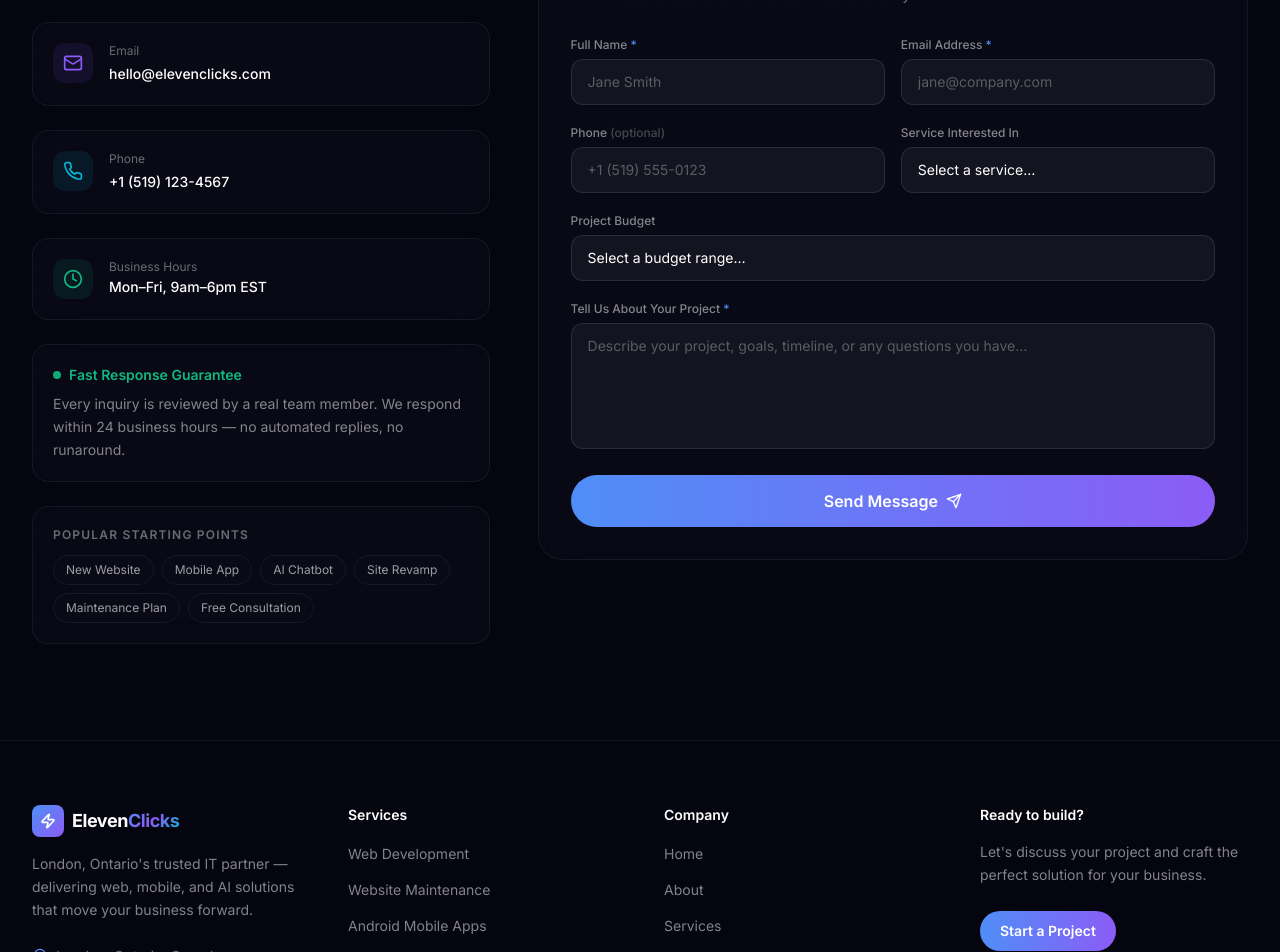
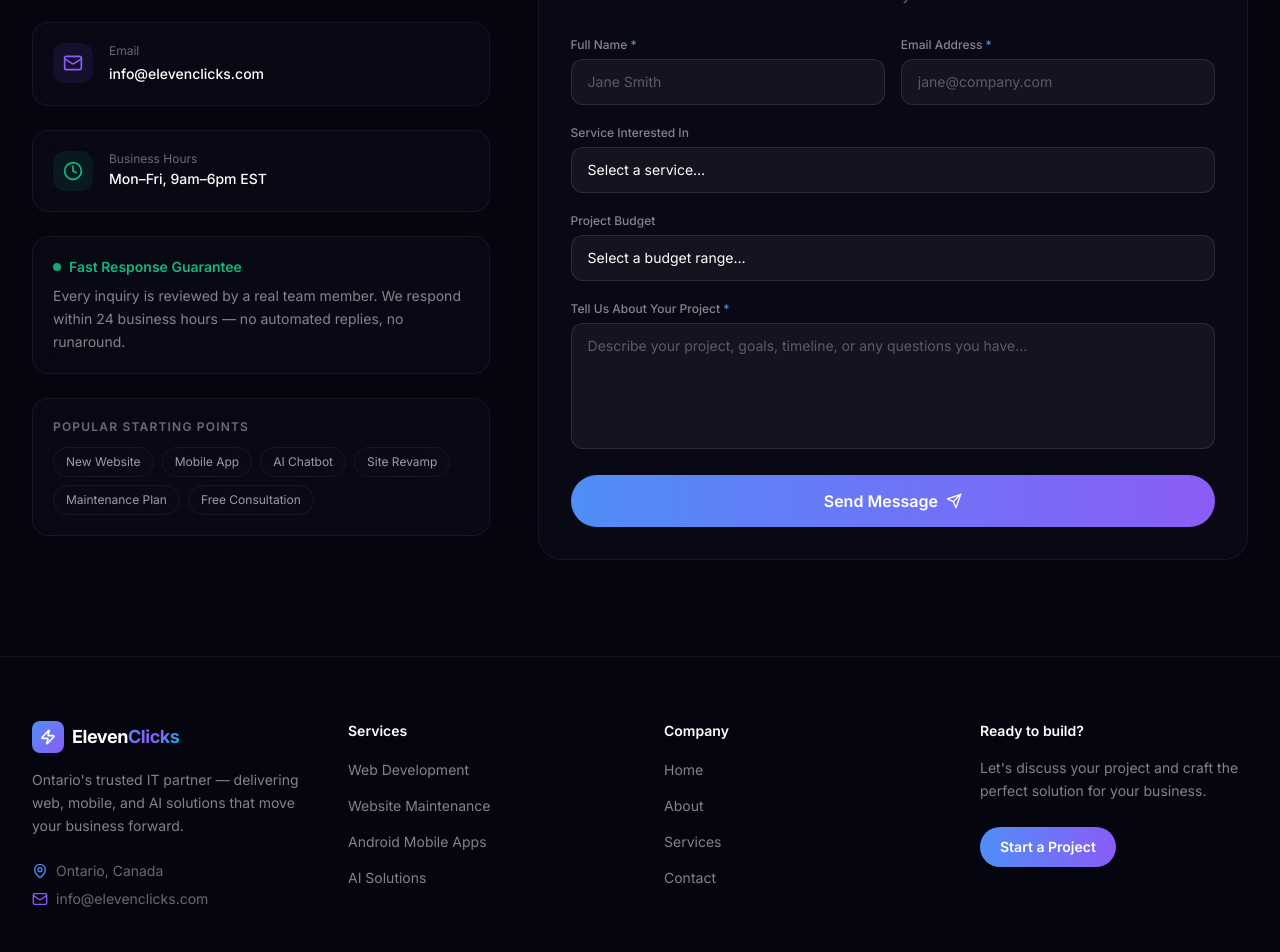
Before and after one commit to ronakabhattrz/eleven-clicks, a Next.js app: page /contact in a window 1280 px wide. Shown: the part 480-1432 px from the top of the page. Built offline with nearby package versions, Linux system fonts and the light colour scheme.

Commit message:
first commit

```diff
--- a/src/app/about/page.tsx
+++ b/src/app/about/page.tsx
@@ -6,7 +6,7 @@
 export const metadata: Metadata = {
   title: "About",
   description:
-    "Learn about ElevenClicks — London Ontario's team of web, mobile, and AI experts.",
+    "Learn about ElevenClicks — Ontario's team of web, mobile, and AI experts.",
 };
 
 const team = [
@@ -100,12 +100,12 @@
             </h1>
             <p className="text-lg text-white/55 max-w-2xl mx-auto">
               We&apos;re a tight-knit team of engineers, designers, and
-              strategists based in London, Ontario — dedicated to building
+              strategists based in Ontario — dedicated to building
               digital products that actually move the needle for our clients.
             </p>
             <div className="mt-6 inline-flex items-center gap-2 px-4 py-2 rounded-full glass border border-white/10 text-sm text-white/60">
               <MapPin className="w-4 h-4 text-[#4F8EF7]" />
-              London, Ontario, Canada
+              Ontario, Canada
             </div>
           </AnimatedSection>
         </div>
@@ -117,7 +117,7 @@
           <div className="grid lg:grid-cols-2 gap-12 items-center">
             <AnimatedSection direction="left">
               <h2 className="text-3xl lg:text-4xl font-bold mb-6">
-                Built in London,{" "}
+                Built in Ontario,{" "}
                 <span className="text-gradient">Serving Canada</span>
               </h2>
               <p className="text-white/60 leading-relaxed mb-4">
@@ -127,13 +127,13 @@
                 slow turnarounds.
               </p>
               <p className="text-white/60 leading-relaxed mb-4">
-                We started as a small web shop in London and grew by doing great
+                We started as a small web shop in Ontario and grew by doing great
                 work and earning referrals. Today we have a full team of
                 specialists covering web, mobile, AI, design, and
                 infrastructure.
               </p>
               <p className="text-white/60 leading-relaxed">
-                Whether you&apos;re a local London business or a startup scaling
+                Whether you&apos;re a local Ontario business or a startup scaling
                 across Canada, we bring the same energy and expertise to every
                 engagement.
               </p>
@@ -144,7 +144,7 @@
                   { value: "2019", label: "Founded" },
                   { value: "50+", label: "Projects" },
                   { value: "6", label: "Team Members" },
-                  { value: "🍁", label: "London, ON" },
+                  { value: "🍁", label: "Ontario, Canada" },
                 ].map((item) => (
                   <div key={item.label} className="text-center">
                     <p className="text-3xl font-bold text-gradient mb-1">
--- a/src/app/api/contact/route.ts
+++ b/src/app/api/contact/route.ts
@@ -4,11 +4,11 @@
 export const dynamic = "force-dynamic";
 
 export async function POST(req: NextRequest) {
-  const TO_EMAIL = process.env.CONTACT_EMAIL ?? "hello@elevenclicks.com";
+  const TO_EMAIL = process.env.CONTACT_EMAIL ?? "info@elevenclicks.com";
 
   try {
     const body = await req.json();
-    const { name, email, phone, service, budget, message } = body;
+    const { name, email, service, budget, message } = body;
 
     if (!name || !email || !message) {
       return NextResponse.json(
@@ -24,7 +24,7 @@
 
     if (!process.env.RESEND_API_KEY) {
       console.log("Contact form submission (no RESEND_API_KEY configured):", {
-        name, email, phone, service, budget, message,
+        name, email, service, budget, message,
       });
       return NextResponse.json({ success: true });
     }
@@ -42,7 +42,6 @@
           <table style="width: 100%; border-collapse: collapse;">
             <tr><td style="padding: 8px 0; color: #666; width: 120px;">Name</td><td style="padding: 8px 0;"><strong>${name}</strong></td></tr>
             <tr><td style="padding: 8px 0; color: #666;">Email</td><td style="padding: 8px 0;"><a href="mailto:${email}">${email}</a></td></tr>
-            ${phone ? `<tr><td style="padding: 8px 0; color: #666;">Phone</td><td style="padding: 8px 0;">${phone}</td></tr>` : ""}
             ${service ? `<tr><td style="padding: 8px 0; color: #666;">Service</td><td style="padding: 8px 0;">${service}</td></tr>` : ""}
             ${budget ? `<tr><td style="padding: 8px 0; color: #666;">Budget</td><td style="padding: 8px 0;">${budget}</td></tr>` : ""}
           </table>
--- a/src/app/contact/page.tsx
+++ b/src/app/contact/page.tsx
@@ -1,12 +1,12 @@
 import type { Metadata } from "next";
 import AnimatedSection from "@/components/AnimatedSection";
 import ContactForm from "@/components/ContactForm";
-import { MapPin, Mail, Phone, Clock } from "lucide-react";
+import { MapPin, Mail, Clock } from "lucide-react";
 
 export const metadata: Metadata = {
   title: "Contact",
   description:
-    "Get in touch with ElevenClicks — London, Ontario's web, mobile, and AI team.",
+    "Get in touch with ElevenClicks — Ontario's web, mobile, and AI team.",
 };
 
 const info = [
@@ -14,22 +14,15 @@
     icon: MapPin,
     color: "#4F8EF7",
     label: "Location",
-    value: "London, Ontario, Canada",
+    value: "Ontario, Canada",
     href: null,
   },
   {
     icon: Mail,
     color: "#8B5CF6",
     label: "Email",
-    value: "hello@elevenclicks.com",
-    href: "mailto:hello@elevenclicks.com",
-  },
-  {
-    icon: Phone,
-    color: "#06B6D4",
-    label: "Phone",
-    value: "+1 (519) 123-4567",
-    href: "tel:+15191234567",
+    value: "info@elevenclicks.com",
+    href: "mailto:info@elevenclicks.com",
   },
   {
     icon: Clock,
--- a/src/app/privacy/page.tsx
+++ b/src/app/privacy/page.tsx
@@ -21,8 +21,8 @@
       </p>
       <p className="text-white/55 leading-relaxed">
         For questions about this policy, contact us at{" "}
-        <a href="mailto:hello@elevenclicks.com" className="text-[#4F8EF7] hover:underline">
-          hello@elevenclicks.com
+        <a href="mailto:info@elevenclicks.com" className="text-[#4F8EF7] hover:underline">
+          info@elevenclicks.com
         </a>
         .
       </p>
--- a/src/app/services/page.tsx
+++ b/src/app/services/page.tsx
@@ -13,7 +13,7 @@
 export const metadata: Metadata = {
   title: "Services",
   description:
-    "Web development, website maintenance, Android mobile apps, and AI solutions from ElevenClicks — London, Ontario.",
+    "Web development, website maintenance, Android mobile apps, and AI solutions from ElevenClicks — Ontario.",
 };
 
 const services = [
--- a/src/app/terms/page.tsx
+++ b/src/app/terms/page.tsx
@@ -19,8 +19,8 @@
       </p>
       <p className="text-white/55 leading-relaxed">
         For questions, contact us at{" "}
-        <a href="mailto:hello@elevenclicks.com" className="text-[#4F8EF7] hover:underline">
-          hello@elevenclicks.com
+        <a href="mailto:info@elevenclicks.com" className="text-[#4F8EF7] hover:underline">
+          info@elevenclicks.com
         </a>
         .
       </p>
--- a/src/components/ContactForm.tsx
+++ b/src/components/ContactForm.tsx
@@ -27,7 +27,6 @@
   const [form, setForm] = useState({
     name: "",
     email: "",
-    phone: "",
     service: "",
     budget: "",
     message: "",
@@ -78,7 +77,7 @@
         <button
           onClick={() => {
             setStatus("idle");
-            setForm({ name: "", email: "", phone: "", service: "", budget: "", message: "" });
+            setForm({ name: "", email: "", service: "", budget: "", message: "" });
           }}
           className="mt-2 text-sm text-[#4F8EF7] hover:text-white transition-colors"
         >
@@ -121,21 +120,7 @@
         </div>
       </div>
 
-      {/* Phone + Service */}
-      <div className="grid sm:grid-cols-2 gap-4">
-        <div>
-          <label className="block text-xs font-medium text-white/50 mb-1.5">
-            Phone <span className="text-white/25">(optional)</span>
-          </label>
-          <input
-            name="phone"
-            type="tel"
-            value={form.phone}
-            onChange={update}
-            placeholder="+1 (519) 555-0123"
-            className={inputClass}
-          />
-        </div>
+      {/* Service */}
       <div>
         <label className="block text-xs font-medium text-white/50 mb-1.5">
           Service Interested In
@@ -153,7 +138,6 @@
             </option>
           ))}
         </select>
-        </div>
       </div>
 
       {/* Budget */}
--- a/src/components/Footer.tsx
+++ b/src/components/Footer.tsx
@@ -31,27 +31,20 @@
               </span>
             </Link>
             <p className="text-sm text-white/50 leading-relaxed mb-6">
-              London, Ontario&apos;s trusted IT partner — delivering web, mobile,
+              Ontario&apos;s trusted IT partner — delivering web, mobile,
               and AI solutions that move your business forward.
             </p>
             <div className="flex flex-col gap-2 text-sm text-white/40">
               <span className="flex items-center gap-2">
                 <MapPin className="w-4 h-4 shrink-0 text-[#4F8EF7]" />
-                London, Ontario, Canada
+                Ontario, Canada
               </span>
               <a
-                href="mailto:hello@elevenclicks.com"
+                href="mailto:info@elevenclicks.com"
                 className="flex items-center gap-2 hover:text-white/70 transition-colors"
               >
                 <Mail className="w-4 h-4 shrink-0 text-[#8B5CF6]" />
-                hello@elevenclicks.com
-              </a>
-              <a
-                href="tel:+15191234567"
-                className="flex items-center gap-2 hover:text-white/70 transition-colors"
-              >
-                <Phone className="w-4 h-4 shrink-0 text-[#06B6D4]" />
-                +1 (519) 123-4567
+                info@elevenclicks.com
               </a>
             </div>
           </div>
@@ -112,7 +105,7 @@
         <div className="mt-16 pt-8 border-t border-white/5 flex flex-col sm:flex-row items-center justify-between gap-4">
           <p className="text-xs text-white/30">
             © {new Date().getFullYear()} ElevenClicks. All rights reserved.
-            London, Ontario, Canada.
+            Ontario, Canada.
           </p>
           <div className="flex items-center gap-6">
             <Link href="/privacy" className="text-xs text-white/30 hover:text-white/60 transition-colors">
--- a/src/components/home/Hero.tsx
+++ b/src/components/home/Hero.tsx
@@ -17,6 +17,41 @@
       <div className="absolute top-1/4 left-1/4 w-96 h-96 bg-[#4F8EF7]/10 rounded-full blur-[100px] pointer-events-none" />
       <div className="absolute bottom-1/4 right-1/4 w-96 h-96 bg-[#8B5CF6]/10 rounded-full blur-[100px] pointer-events-none" />
 
+      {/* Floating cards — anchored to the section (full viewport width) so they never overlap content */}
+      <motion.div
+        initial={{ opacity: 0, x: -60 }}
+        animate={{ opacity: 1, x: 0 }}
+        transition={{ duration: 0.7, delay: 0.6 }}
+        className="hidden 2xl:block absolute left-8 top-1/2 -translate-y-1/2 glass border border-white/8 rounded-2xl p-4 w-48"
+      >
+        <div className="flex items-center gap-3 mb-3">
+          <div className="w-8 h-8 rounded-lg bg-[#4F8EF7]/20 flex items-center justify-center text-[#4F8EF7] text-lg">
+            🌐
+          </div>
+          <span className="text-xs font-semibold text-white/80">Web Dev</span>
+        </div>
+        <p className="text-xs text-white/40 leading-relaxed">
+          Modern, fast, and scalable websites built for conversion.
+        </p>
+      </motion.div>
+
+      <motion.div
+        initial={{ opacity: 0, x: 60 }}
+        animate={{ opacity: 1, x: 0 }}
+        transition={{ duration: 0.7, delay: 0.7 }}
+        className="hidden 2xl:block absolute right-8 top-1/2 -translate-y-1/2 glass border border-white/8 rounded-2xl p-4 w-48"
+      >
+        <div className="flex items-center gap-3 mb-3">
+          <div className="w-8 h-8 rounded-lg bg-[#8B5CF6]/20 flex items-center justify-center text-[#8B5CF6] text-lg">
+            🤖
+          </div>
+          <span className="text-xs font-semibold text-white/80">AI Solutions</span>
+        </div>
+        <p className="text-xs text-white/40 leading-relaxed">
+          Custom AI integrations that automate and accelerate your workflows.
+        </p>
+      </motion.div>
+
       <div className="relative mx-auto max-w-7xl px-6 lg:px-8 pt-28 pb-20">
         <div className="max-w-4xl mx-auto text-center">
           {/* Badge */}
@@ -27,7 +62,7 @@
             className="inline-flex items-center gap-2 px-4 py-1.5 rounded-full glass border border-white/10 text-sm text-white/70 mb-8"
           >
             <MapPin className="w-3.5 h-3.5 text-[#4F8EF7]" />
-            London, Ontario, Canada
+            Ontario, Canada
             <span className="w-1.5 h-1.5 rounded-full bg-[#06B6D4] animate-pulse" />
           </motion.div>
 
@@ -52,7 +87,7 @@
             transition={{ duration: 0.6, delay: 0.2 }}
             className="text-lg sm:text-xl text-white/60 max-w-2xl mx-auto mb-10 leading-relaxed"
           >
-            ElevenClicks is London&apos;s premier IT company. From blazing-fast
+            ElevenClicks is Ontario&apos;s premier IT company. From blazing-fast
             websites and Android apps to intelligent AI solutions — we turn your
             vision into powerful digital products.
           </motion.p>
@@ -103,41 +138,6 @@
             ))}
           </motion.div>
         </div>
-
-        {/* Floating cards */}
-        <motion.div
-          initial={{ opacity: 0, x: -60 }}
-          animate={{ opacity: 1, x: 0 }}
-          transition={{ duration: 0.7, delay: 0.6 }}
-          className="hidden lg:block absolute left-0 top-1/2 -translate-y-1/2 glass border border-white/8 rounded-2xl p-4 w-52"
-        >
-          <div className="flex items-center gap-3 mb-3">
-            <div className="w-8 h-8 rounded-lg bg-[#4F8EF7]/20 flex items-center justify-center text-[#4F8EF7] text-lg">
-              🌐
-            </div>
-            <span className="text-xs font-semibold text-white/80">Web Dev</span>
-          </div>
-          <p className="text-xs text-white/40 leading-relaxed">
-            Modern, fast, and scalable websites built for conversion.
-          </p>
-        </motion.div>
-
-        <motion.div
-          initial={{ opacity: 0, x: 60 }}
-          animate={{ opacity: 1, x: 0 }}
-          transition={{ duration: 0.7, delay: 0.7 }}
-          className="hidden lg:block absolute right-0 top-1/2 -translate-y-1/2 glass border border-white/8 rounded-2xl p-4 w-52"
-        >
-          <div className="flex items-center gap-3 mb-3">
-            <div className="w-8 h-8 rounded-lg bg-[#8B5CF6]/20 flex items-center justify-center text-[#8B5CF6] text-lg">
-              🤖
-            </div>
-            <span className="text-xs font-semibold text-white/80">AI Solutions</span>
-          </div>
-          <p className="text-xs text-white/40 leading-relaxed">
-            Custom AI integrations that automate and accelerate your workflows.
-          </p>
-        </motion.div>
       </div>
     </section>
   );
--- a/src/components/home/WhyUs.tsx
+++ b/src/components/home/WhyUs.tsx
@@ -52,7 +52,7 @@
             The Team That <span className="text-gradient">Gets It Done</span>
           </h2>
           <p className="text-white/50 text-lg max-w-2xl mx-auto">
-            London-based, globally capable. We bring enterprise-grade quality to
+            Ontario-based, globally capable. We bring enterprise-grade quality to
             businesses of every size.
           </p>
         </AnimatedSection>
```
Also changed, not shown: src/app/layout.tsx (+6 -6 lines), 1 other file (tests, documents, lock files or other folders). Lines whose indentation alone changed are shown as unchanged.
